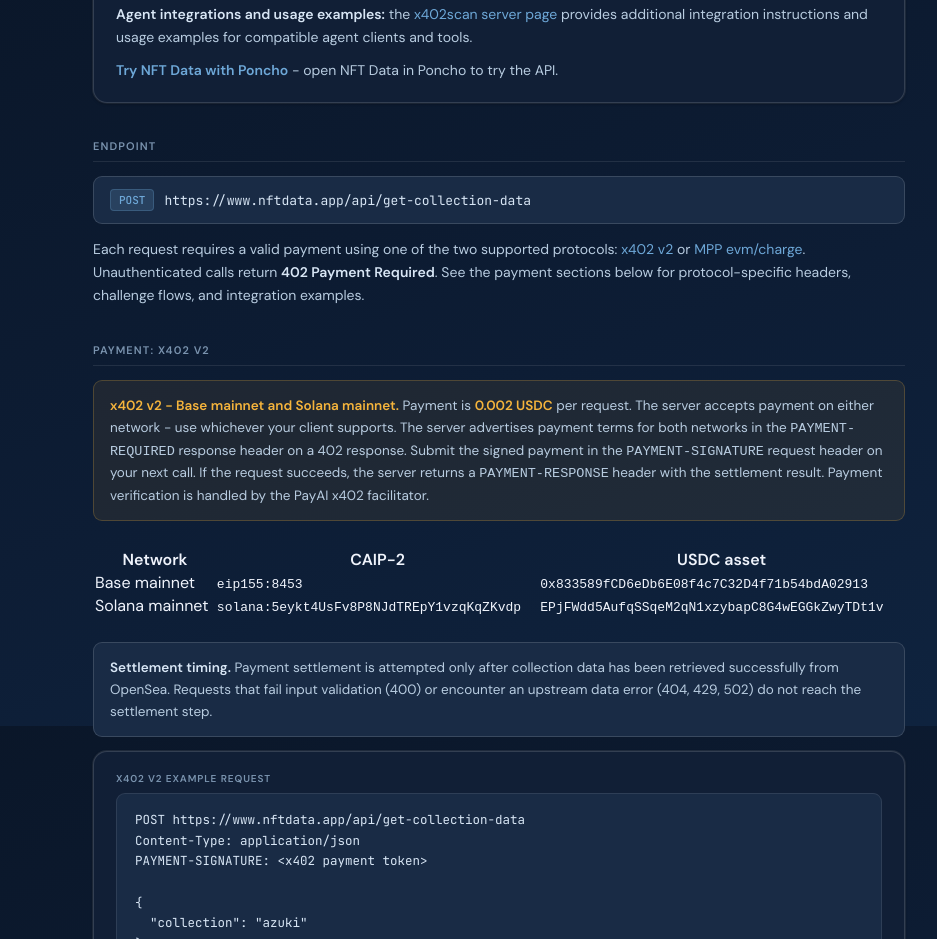
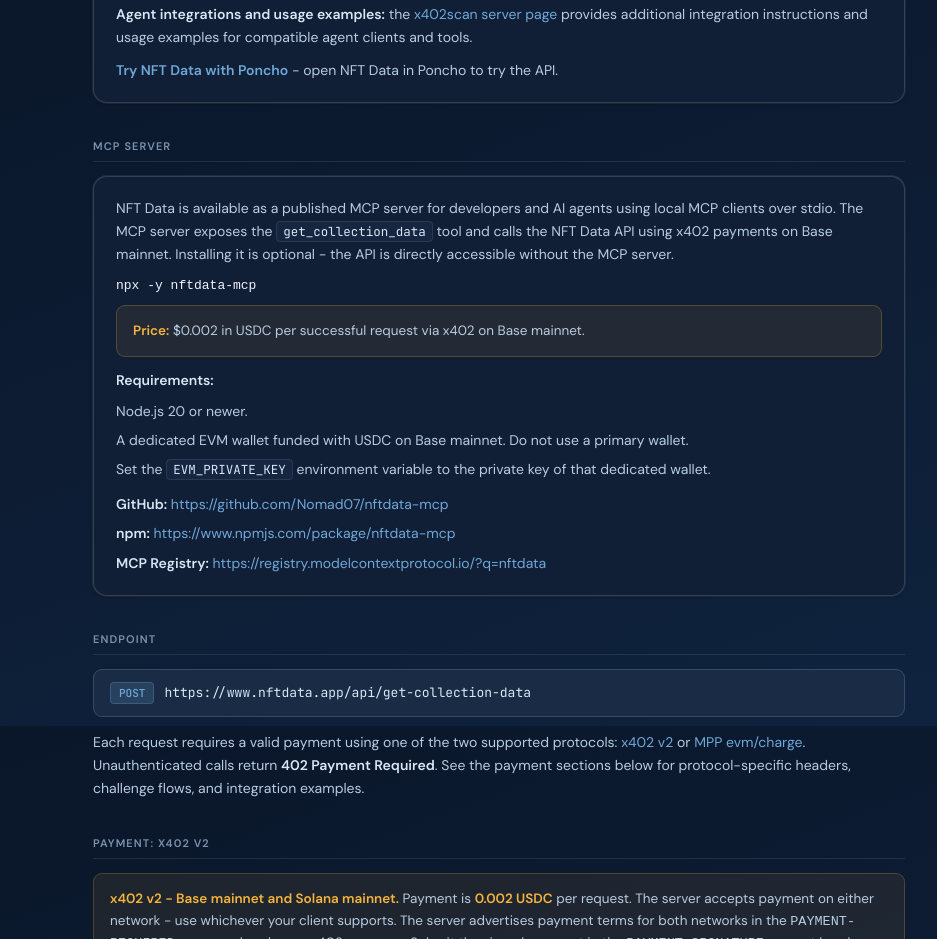
Before and after one commit to Nomad07/nft-data, a website: page public/docs/index.html in a window 1280 px wide. Shown: the part 874-1813 px from the top of the page, without its empty margins (141-1078 px from the left). Drawn offline with Linux system fonts and the light colour scheme.

Commit message:
Add NFT Data MCP documentation

```diff
--- a/public/docs/index.html
+++ b/public/docs/index.html
@@ -558,6 +558,33 @@
     </div>
   </section>
 
+  <!-- MCP Server -->
+  <section class="doc-section" id="mcp-server">
+    <h2 class="section-heading">MCP Server</h2>
+    <div class="card">
+      <p class="doc-text" style="margin-bottom: 12px;">
+        NFT Data is available as a published MCP server for developers and AI agents using local MCP clients over stdio.
+        The MCP server exposes the <code>get_collection_data</code> tool and calls the NFT Data API using x402 payments on Base mainnet.
+        Installing it is optional - the API is directly accessible without the MCP server.
+      </p>
+      <pre style="margin-bottom: 12px;">npx -y nftdata-mcp</pre>
+      <div class="payment-note" style="margin-bottom: 12px;">
+        <strong>Price:</strong> $0.002 in USDC per successful request via x402 on Base mainnet.
+      </div>
+      <p class="doc-text" style="margin-bottom: 8px;"><strong>Requirements:</strong></p>
+      <ul style="list-style: none; padding: 0; margin: 0 0 12px 0; display: flex; flex-direction: column; gap: 6px;">
+        <li class="doc-text">Node.js 20 or newer.</li>
+        <li class="doc-text">A dedicated EVM wallet funded with USDC on Base mainnet. Do not use a primary wallet.</li>
+        <li class="doc-text">Set the <code>EVM_PRIVATE_KEY</code> environment variable to the private key of that dedicated wallet.</li>
+      </ul>
+      <ul style="list-style: none; padding: 0; margin: 0; display: flex; flex-direction: column; gap: 6px;">
+        <li class="doc-text"><strong>GitHub:</strong> <a href="https://github.com/Nomad07/nftdata-mcp" target="_blank" rel="noopener noreferrer">https://github.com/Nomad07/nftdata-mcp</a></li>
+        <li class="doc-text"><strong>npm:</strong> <a href="https://www.npmjs.com/package/nftdata-mcp" target="_blank" rel="noopener noreferrer">https://www.npmjs.com/package/nftdata-mcp</a></li>
+        <li class="doc-text"><strong>MCP Registry:</strong> <a href="https://registry.modelcontextprotocol.io/?q=nftdata" target="_blank" rel="noopener noreferrer">https://registry.modelcontextprotocol.io/?q=nftdata</a></li>
+      </ul>
+    </div>
+  </section>
+
   <!-- Endpoint -->
   <section class="doc-section">
     <h2 class="section-heading">Endpoint</h2>
```
Also changed, not shown: README.md.
